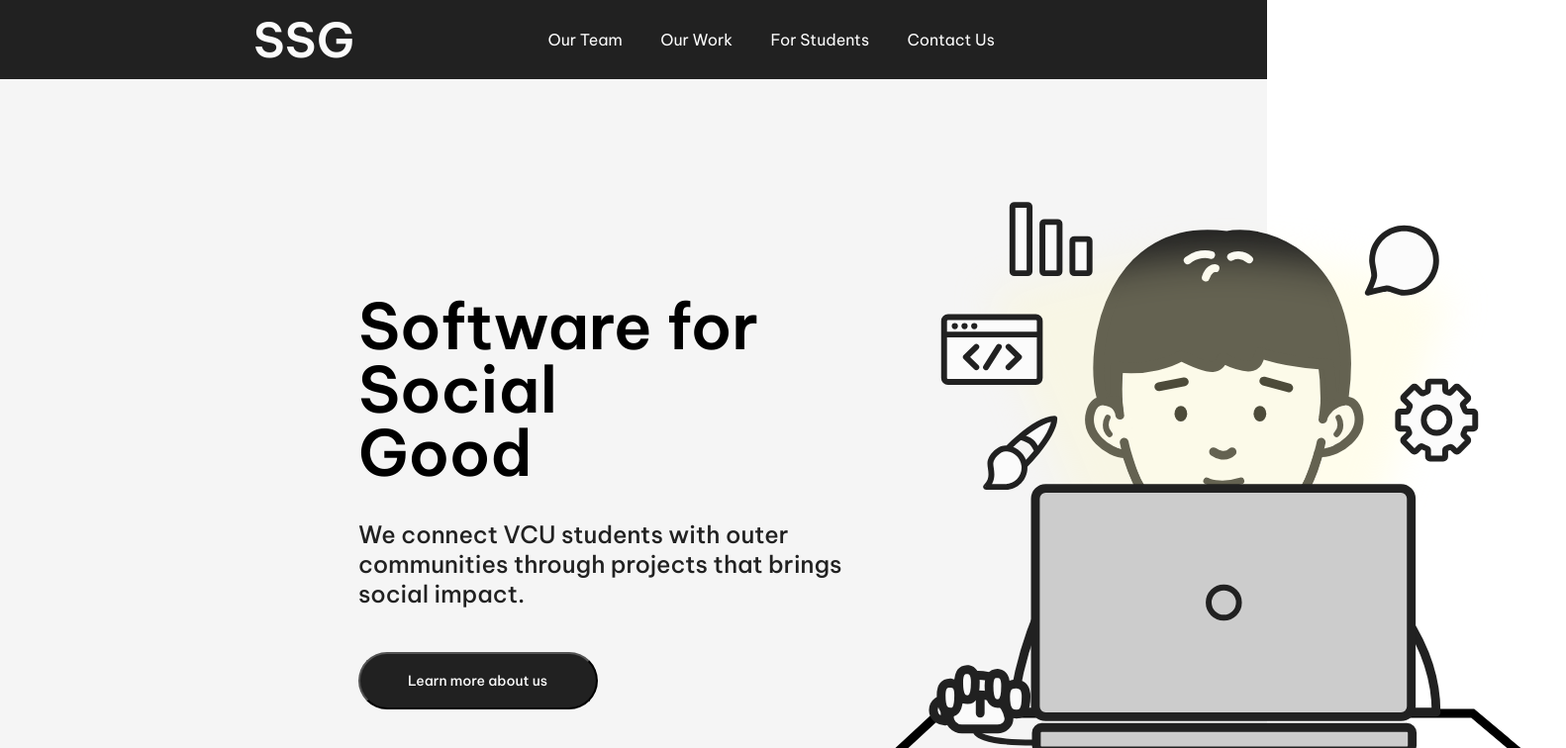
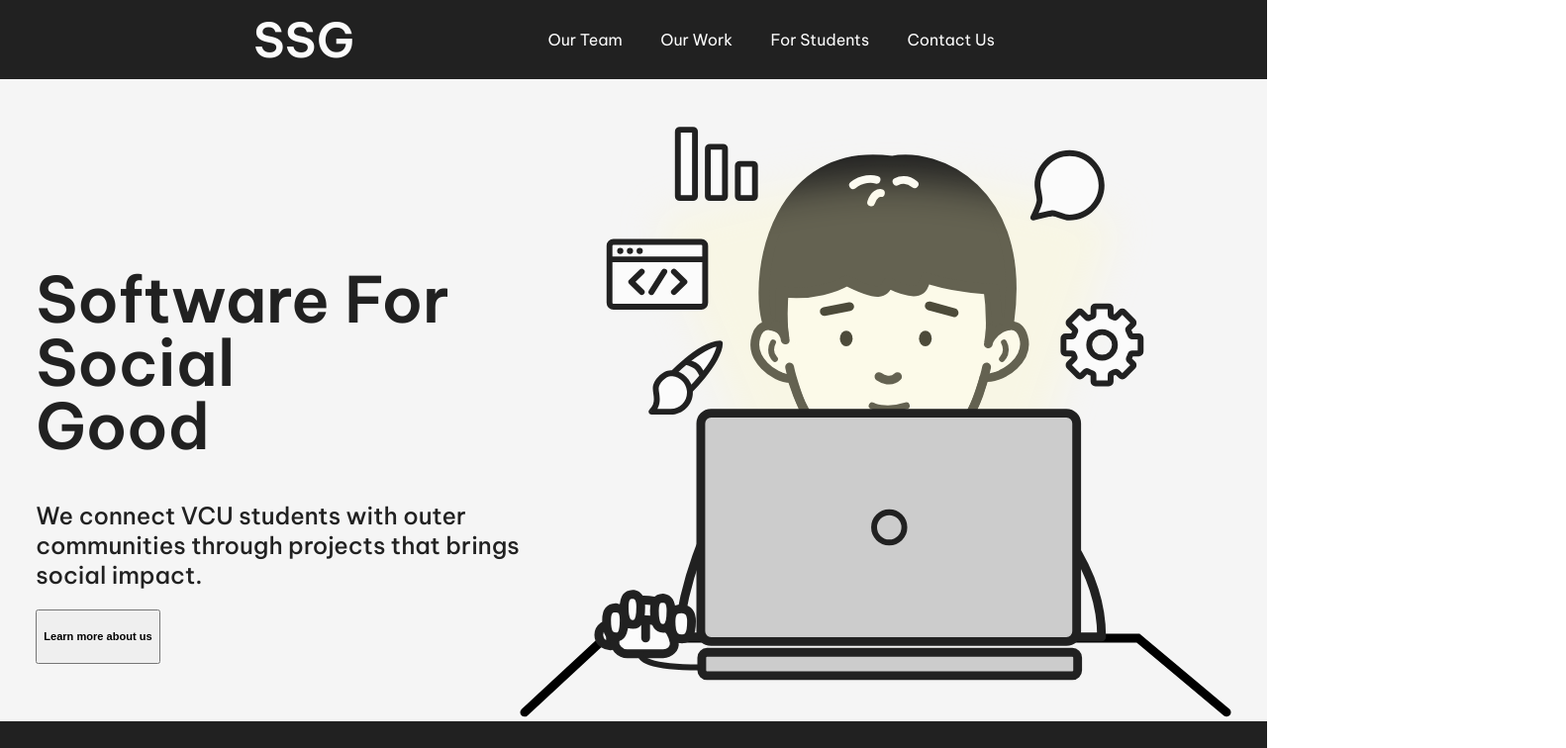
Before and after one commit to vcu-ssg/software-for-social-good-website, a Next.js app: page / in a window 1280 px wide. Shown: the top 756 px of the page at 99% size, 1582 px wide, since content can reach past the window. Built offline with nearby package versions, Linux system fonts and the light colour scheme.

Commit message:
Reformatting the home page

```diff
--- a/pages/index.js
+++ b/pages/index.js
@@ -6,27 +6,24 @@
 import Pastprojects from '../components/Pastprojects'
 import Footer from '../components/Footer'
 import styles from '../styles/Home.module.css'
+import LearnMoreButton from '../components/LearnMoreButton'
 import Link from "next/link";
 import { useRouter } from "next/router";
+
 
 export default function Home()
 {
   return(
-    <div>
+    <div className= {styles.container}>
       <Navbar/>
       <div className={ styles.topSectionContainer }>
-        <div className={ styles.mainContainer}>
-          <Topsection/>
+        <div>
+          <h1 className={ styles.homePageTitle }>Software For<br/>Social<br/>Good</h1>
+          <h2 className={ styles.homePageSubTitle }> We connect VCU students with outer<br/>communities through projects that brings<br/>social impact.</h2>
+          <LearnMoreButton/>
         </div>
-      </div>
-      <div className={ styles.pillarContainer }>
-        <div className= {styles.mainContainer}>
-          <Pillars/>
-        </div>
-      </div>
-      <div className={ styles.projectsContainer }>
-        <div className= {styles.mainContainer}>
-          <Pastprojects/>
+        <div>
+          <Image src="/topSecImg.svg" width="719" height="597" placeholder="empty" />
         </div>
       </div>
       <Footer/>
--- a/styles/Home.module.css
+++ b/styles/Home.module.css
@@ -1,147 +1,13 @@
 .container {
-  padding: 0 2rem;
-}
-
-.main {
-  min-height: 100vh;
-  padding: 4rem 0;
-  flex: 1;
-  display: flex;
-  flex-direction: column;
-  justify-content: center;
-  align-items: center;
-}
-
-.footer {
-  display: flex;
-  flex: 1;
-  padding: 2rem 0;
-  border-top: 1px solid #eaeaea;
-  justify-content: center;
-  align-items: center;
-}
-
-.footer a {
-  display: flex;
-  justify-content: center;
-  align-items: center;
-  flex-grow: 1;
-}
-
-.title a {
-  color: #0070f3;
-  text-decoration: none;
-}
-
-.title a:hover,
-.title a:focus,
-.title a:active {
-  text-decoration: underline;
-}
-
-.title {
-  margin: 0;
-  line-height: 1.15;
-  font-size: 4rem;
-}
-
-.title,
-.description {
-  text-align: center;
-}
-
-.description {
-  margin: 4rem 0;
-  line-height: 1.5;
-  font-size: 1.5rem;
-}
-
-.code {
-  background: #fafafa;
-  border-radius: 5px;
-  padding: 0.75rem;
-  font-size: 1.1rem;
-  font-family: Menlo, Monaco, Lucida Console, Liberation Mono, DejaVu Sans Mono,
-    Bitstream Vera Sans Mono, Courier New, monospace;
-}
-
-.grid {
-  display: flex;
-  align-items: center;
-  justify-content: center;
-  flex-wrap: wrap;
-  max-width: 800px;
-}
-
-.card {
-  margin: 1rem;
-  padding: 1.5rem;
-  text-align: left;
-  color: inherit;
-  text-decoration: none;
-  border: 1px solid #eaeaea;
-  border-radius: 10px;
-  transition: color 0.15s ease, border-color 0.15s ease;
-  max-width: 300px;
-}
-
-.card:hover,
-.card:focus,
-.card:active {
-  color: #0070f3;
-  border-color: #0070f3;
-}
-
-.card h2 {
-  margin: 0 0 1rem 0;
-  font-size: 1.5rem;
-}
-
-.card p {
-  margin: 0;
-  font-size: 1.25rem;
-  line-height: 1.5;
-}
-
-.logo {
-  height: 1em;
-  margin-left: 0.5rem;
-}
-
-@media (max-width: 600px) {
-  .grid {
-    width: 100%;
-    flex-direction: column;
-  }
-}
-
-@media (prefers-color-scheme: dark) {
-  .card,
-  .footer {
-    border-color: #222;
-  }
-  .code {
-    background: #111;
-  }
-  .logo img {
-    filter: invert(1);
-  }
+  display: block;
 }
 
 /* New */
 .topSectionContainer {
-  width: 100%;
-  height: 100vh;
   background-color: #F5F5F5;
-  /* position: sticky;
-  top: 0.25rem; */
-}
-
-.mainContainer {
   display: flex;
-  width: 1570px;
-  margin-left: 96px;
-  margin-right: 96px;
+  padding-top: 10%;
+  justify-content: center;
 }
 
 .pillarContainer {
@@ -159,3 +25,23 @@
   /* position: sticky;
   top: 0.25rem; */
 }
+
+.homePageTitle {
+  font-family: 'Be Vietnam Pro';
+  font-style: normal;
+  font-weight: 700;
+  font-size: 64px;
+  line-height: 100.5%;
+  color: #212121;
+  padding-top: 100px;
+}
+
+.homePageSubTitle {
+  font-family: 'Be Vietnam Pro';
+  font-style: normal;
+  font-weight: 500;
+  font-size: 24px;
+  line-height: 30px;
+  font-feature-settings: 'case' on;
+  color: #212121;
+}
--- a/styles/Topsection.module.css
+++ b/styles/Topsection.module.css
@@ -1,11 +1,6 @@
-.itemContainer {
-    box-sizing: border-box;
-    position: absolute;
-    width: 1220px;
-    height: 607px;
-    left: 362px;
-    top: 200px;
-
+/* .itemContainer {
+    display: flex;
+    justify-content: center;
 }
 
 .topSecText {
@@ -20,8 +15,6 @@
 }
 
 .topSecHeader {
-    width: 410px;
-    height: 192px;
     font-family: 'Be Vietnam Pro';
     font-style: normal;
     font-weight: 700;
@@ -29,10 +22,7 @@
     line-height: 64px;
     display: flex;
     align-items: center;
-    flex: none;
-    order: 0;
-    flex-grow: 0;
-    padding-top: 110px;
+    color: #212121;
 }
 
 .topSecSubheader {
@@ -97,4 +87,4 @@
     position: absolute;
     left: 46.3%;
     top: 110%;
-}
+} */
```
